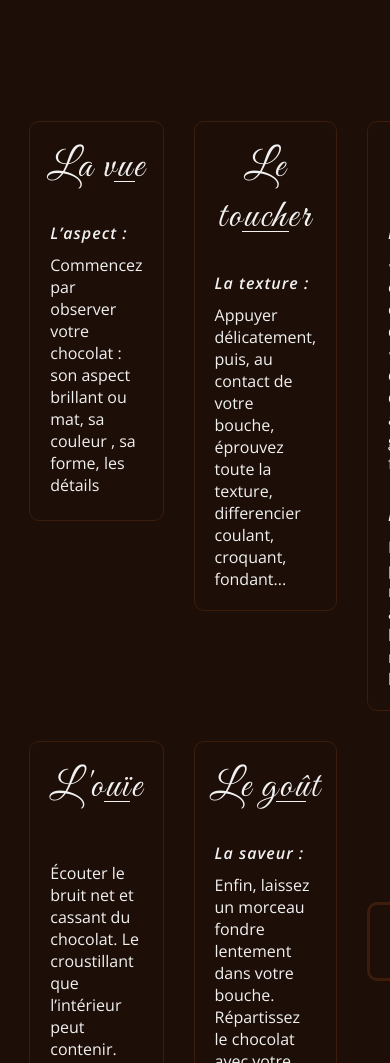
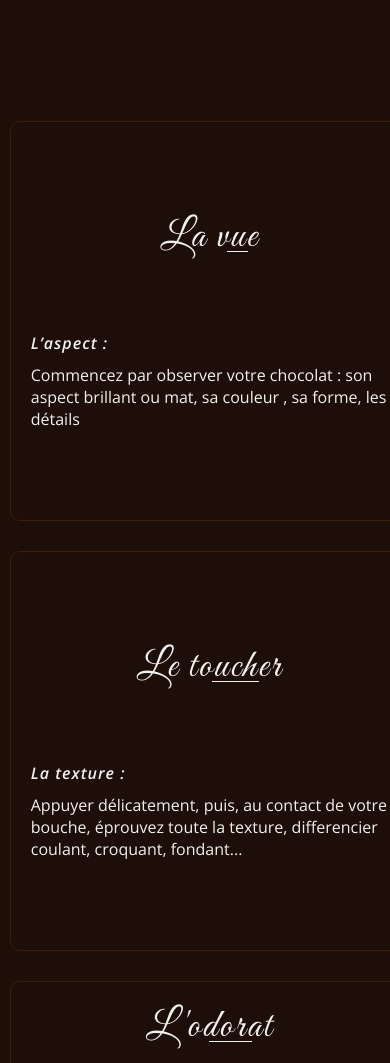
Before and after one commit to KARSPA/Mimi-s-Website, a plain HTML site: page Main project/pages/guide.html in a window 390 px wide. Shown: the part 1420-2483 px from the top of the page. Drawn offline with nearby package versions, Linux system fonts and the light colour scheme.

Commit message:
Changements mineurs de style

```diff
--- a/Main project/style/guide.css
+++ b/Main project/style/guide.css
@@ -139,7 +139,7 @@ main .center-logo span{
     width: 85%;
     /* border: 1px solid crimson; */
     display: grid;
-    grid-template-columns: repeat(3, 1fr);
+    grid-template-columns: repeat(auto-fit, minmax(400px, 1fr));
     gap: 30px;
     margin: 150px auto;
     text-align: center;
@@ -336,3 +336,26 @@ footer p a{
         opacity: 1;
     }
 }
+
+/* PARTIE RESPONSIVE */
+
+@media screen and (max-width: 1000px){
+
+    .senses-container{
+        width: 95%;
+
+    }
+}
+
+@media screen and (max-width:873px){
+
+    .sense{
+
+        min-height: 400px;
+        height:fit-content;
+        display: flex;
+        flex-direction: column;
+        justify-content: center;
+        align-items: center;
+    }
+}
```
Also changed, not shown: Main project/pages/recipes.html (+2 -2 lines).
